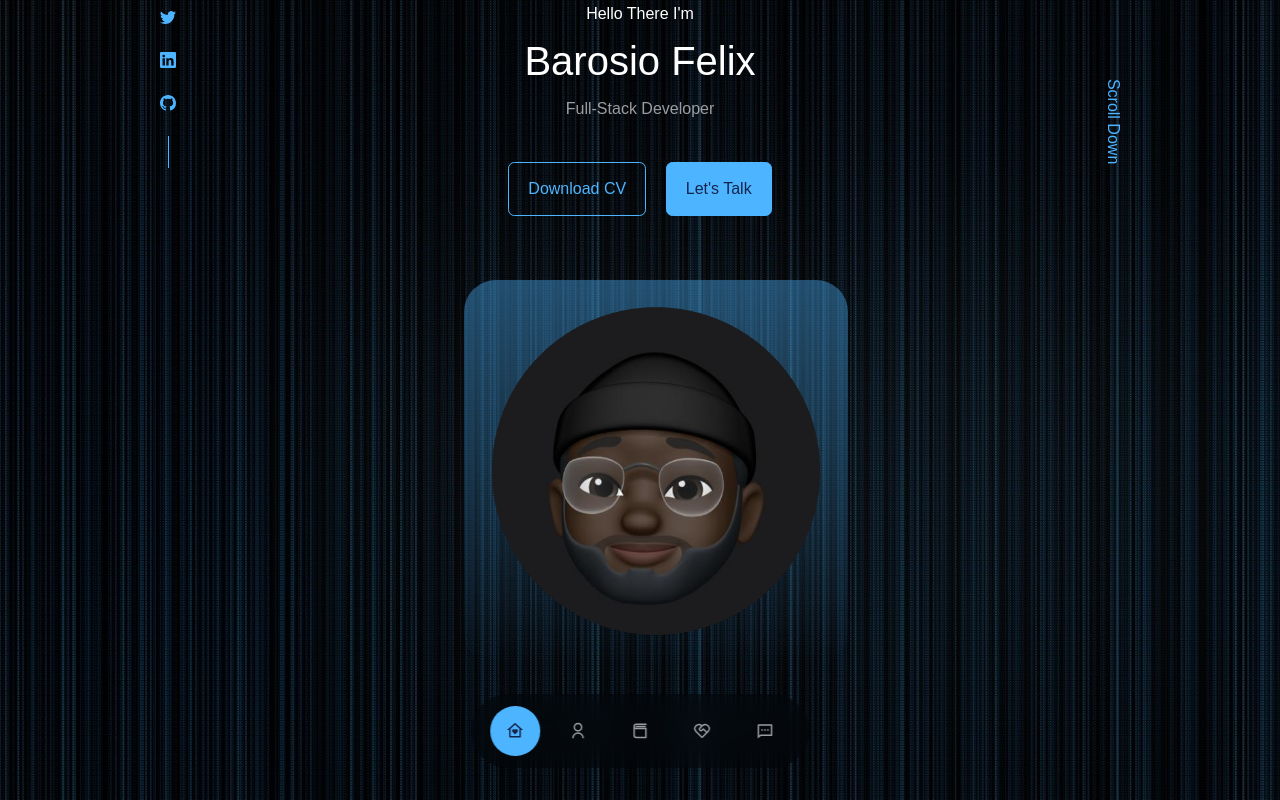
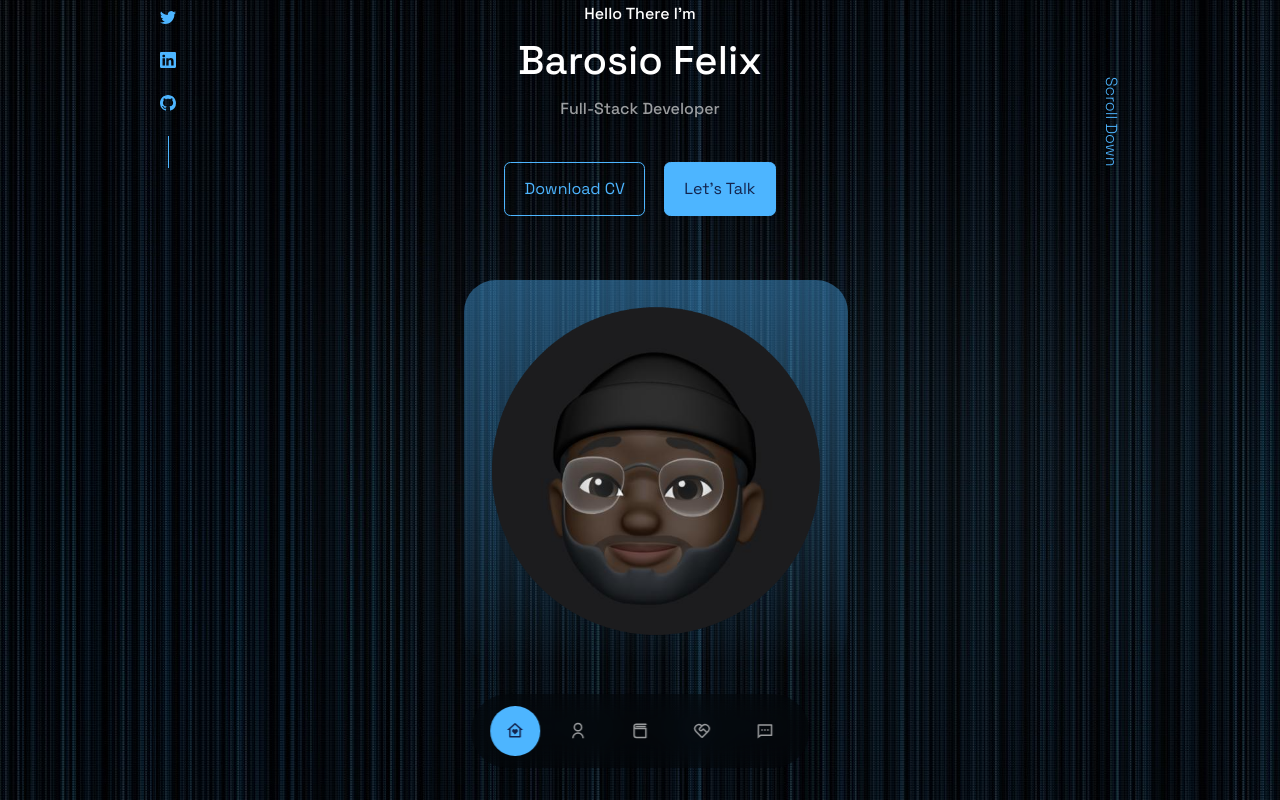
Before and after one commit to Felix-Barosio/Portfolio, a React (Create React App) app: page / in a window 1280 px wide. Built offline with nearby package versions, Linux system fonts and the light colour scheme.

Commit message:
Added updated

```diff
--- a/src/index.css
+++ b/src/index.css
@@ -35,7 +35,7 @@ html {
 }
 
 body {
-  font-family: "Poppins", sans-serif;
+  font-family: 'Space Grotesk', sans-serif;
   background: var(--color-bg);
   color: var(--color-white);
   line-height: 1.7;
@@ -58,6 +58,7 @@ h5 {
 
 h1 {
   font-size: 2.5rem;
+  /* font-family: 'Oleo Script', cursive; */
 }
 
 section {
```
